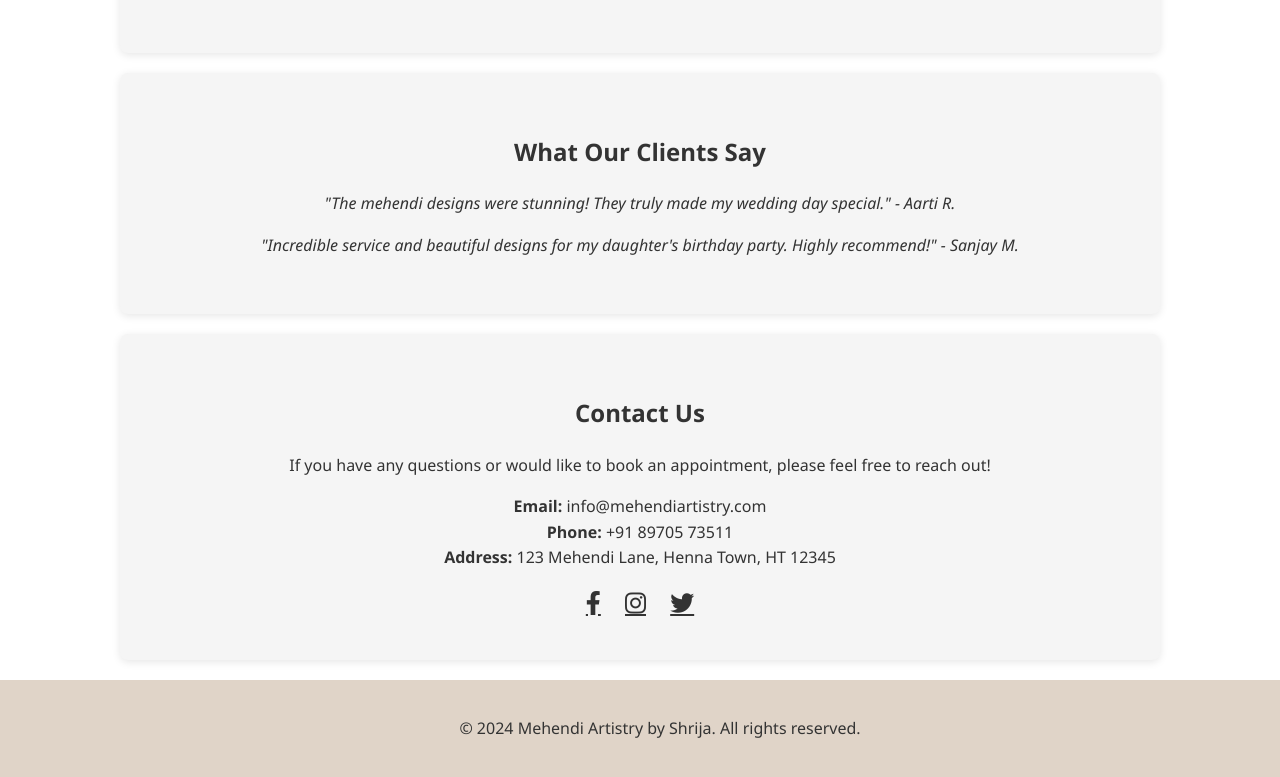
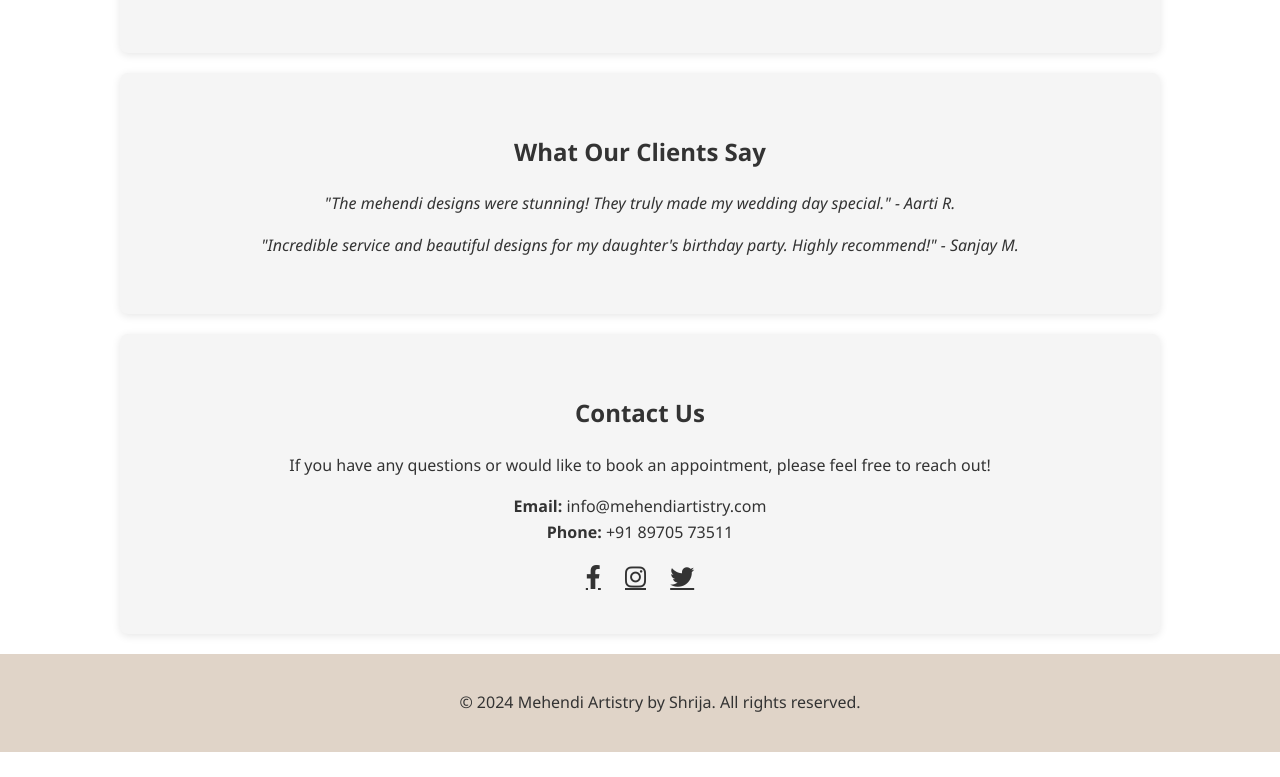
Before and after one commit to Manoharas01082000/Mehandi, a plain HTML site: page index.html in a window 1280 px wide. Shown: the part 971-1748 px from the top of the page. After the commit the page ends 1723 px from the top, so only its background shows below. Drawn offline with Linux system fonts and the light colour scheme.

Commit message:
Update index.html

```diff
--- a/index.html
+++ b/index.html
@@ -75,7 +75,6 @@
         <ul class="contact-info">
             <li><strong>Email:</strong> info@mehendiartistry.com</li>
             <li><strong>Phone:</strong> +91 89705 73511</li>
-            <li><strong>Address:</strong> 123 Mehendi Lane, Henna Town, HT 12345</li>
         </ul>
         <div class="social-media">
             <a href="#" class="fab fa-facebook-f"></a>
```
